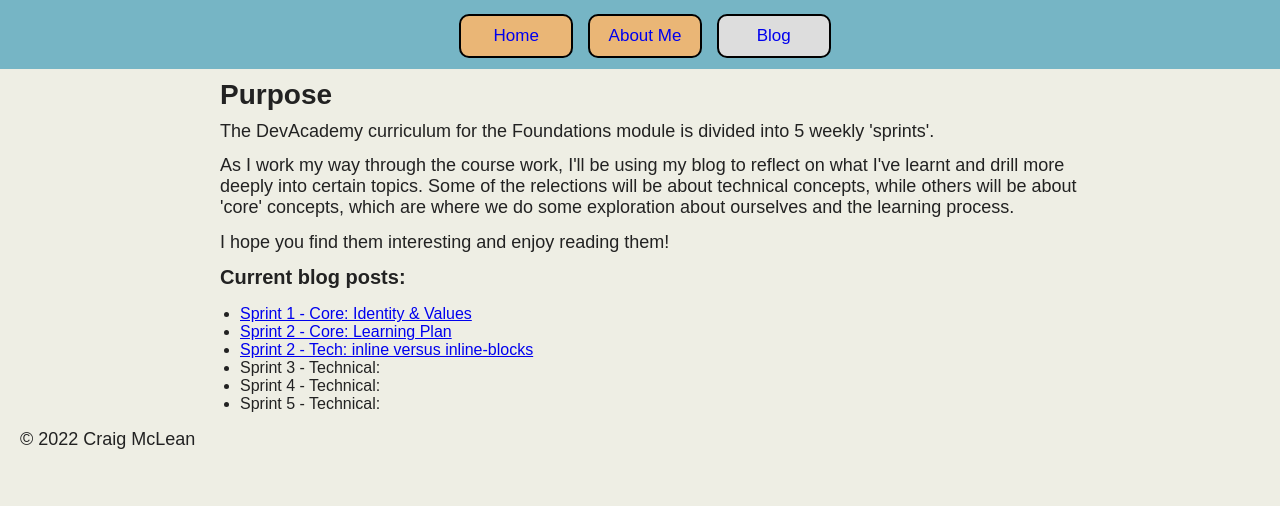
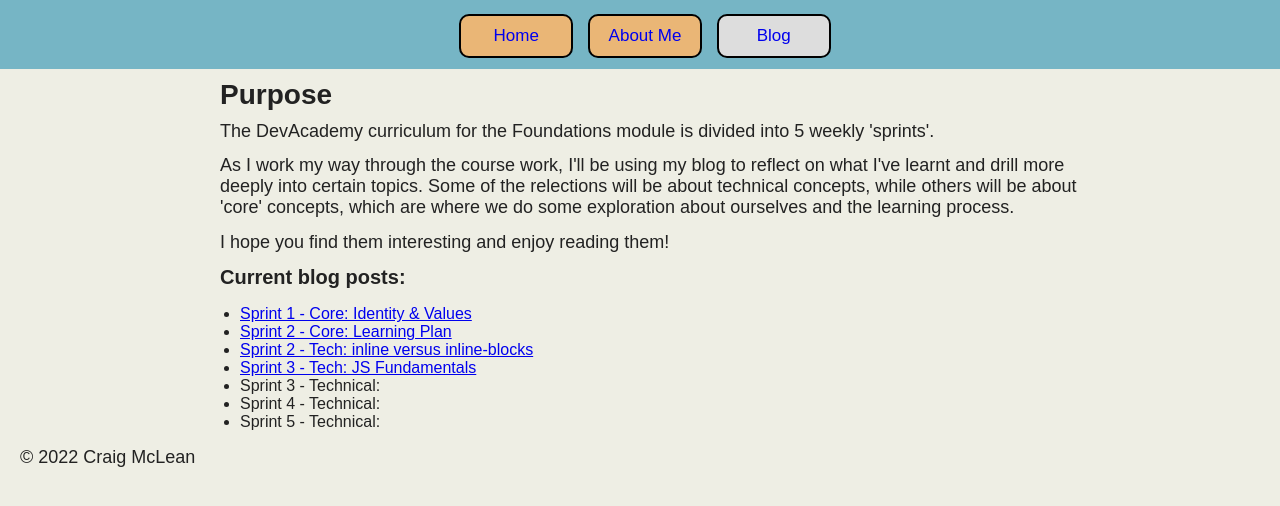
Before and after one commit to craig-mclean/craig-mclean.github.io, a plain HTML site: page blog.html in a window 1280 px wide. Shown: the part 76-582 px from the top of the page. Drawn offline with Linux system fonts and the light colour scheme.

Commit message:
Add link to JS Fundamentals blog

```diff
--- a/blog.html
+++ b/blog.html
@@ -41,6 +41,7 @@
             <li ><a href="blog/identity-values.html">Sprint 1 - Core: Identity & Values</a></li>
             <li ><a href="blog/learning-plan.html">Sprint 2 - Core: Learning Plan</a></li>
             <li ><a href="blog/html-css.html">Sprint 2 - Tech: inline versus inline-blocks</a></li>
+            <li ><a href="blog/javascript-dom.html">Sprint 3 - Tech: JS Fundamentals</a></li>
             <li>Sprint 3 - Technical: </li>
             <li>Sprint 4 - Technical: </li>
             <li>Sprint 5 - Technical: </li>
```
